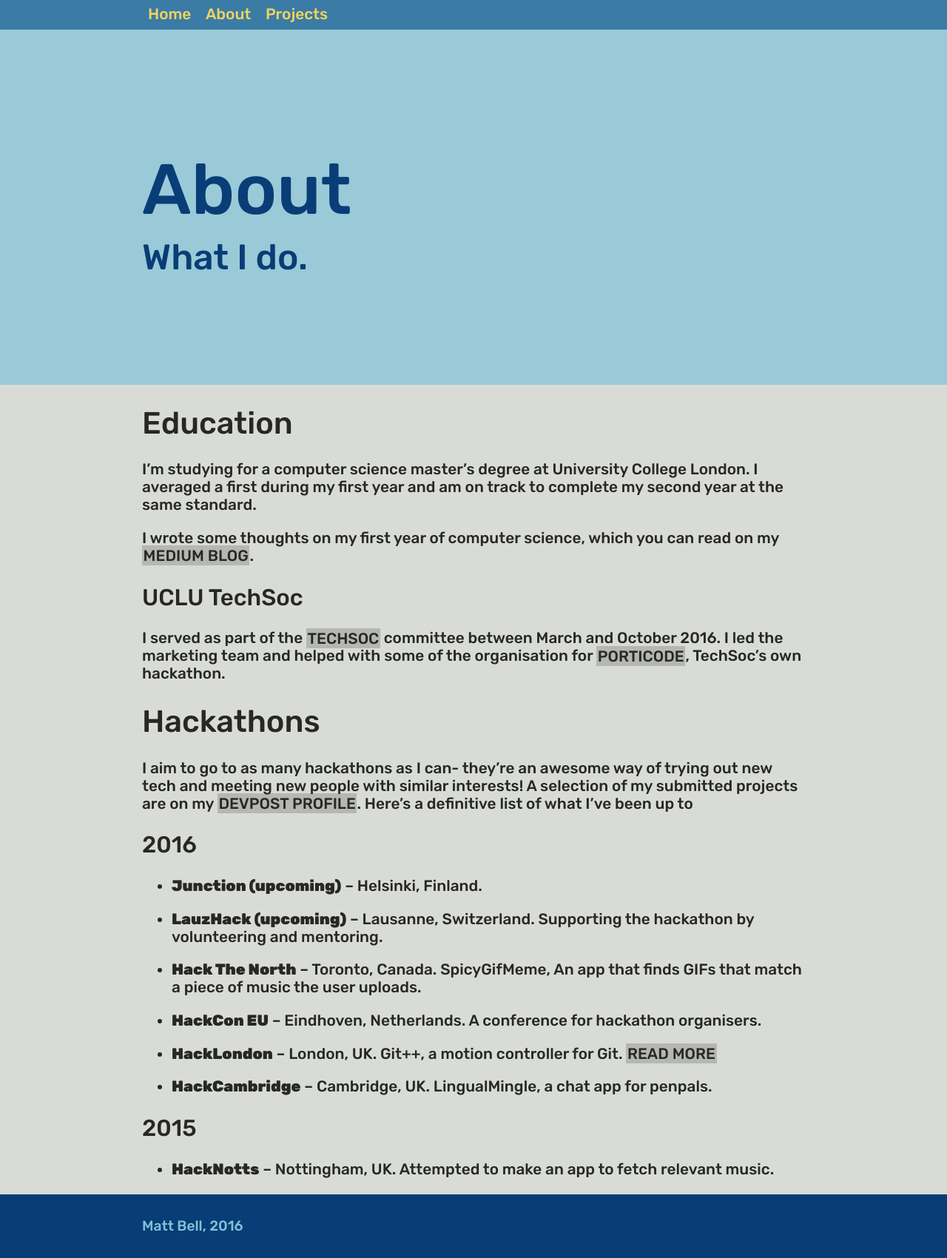
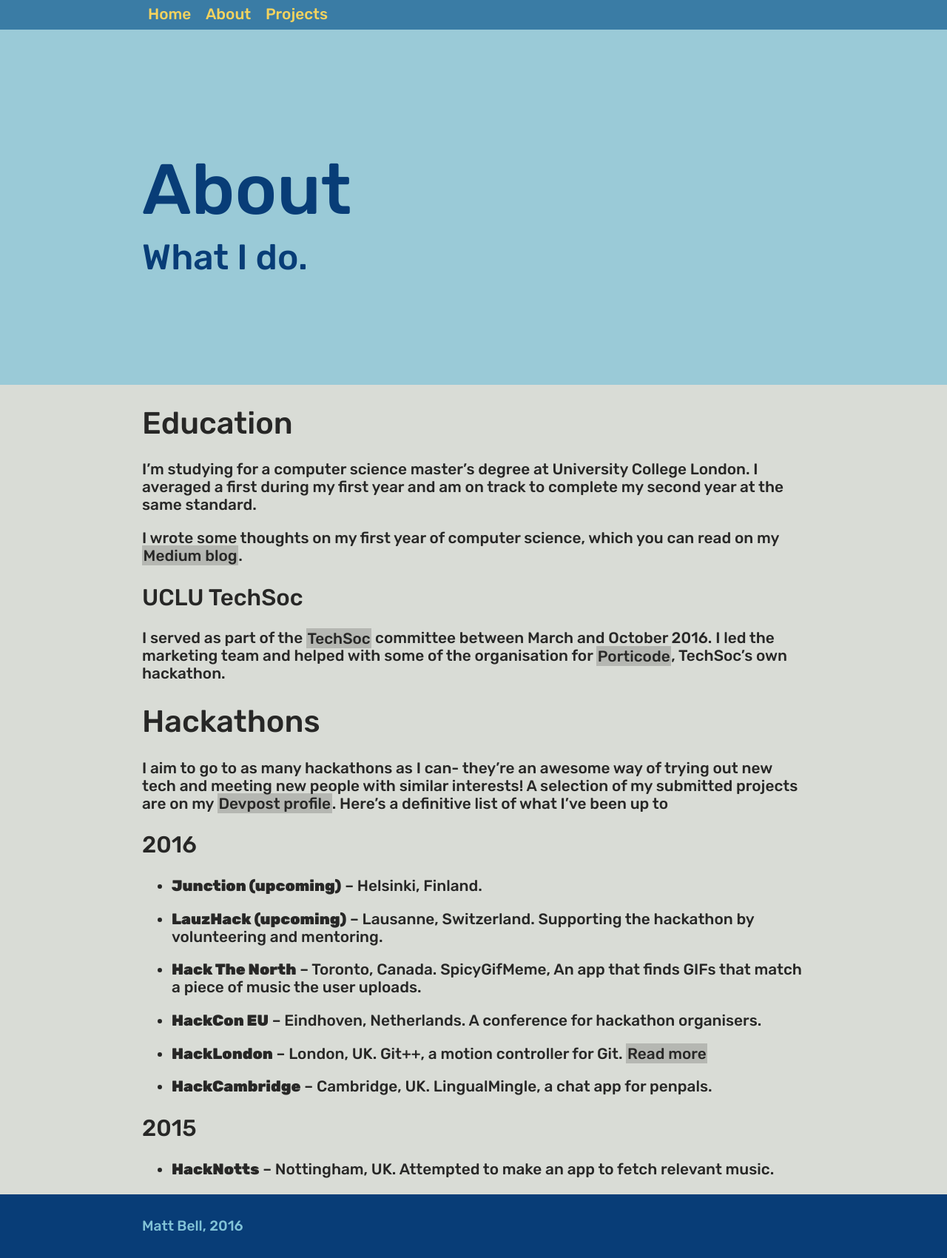
Before and after one commit to maisieccino/mbellgb.github.io, a Jekyll site: the page built from about.md, in a window 1280 px wide. Shown: the whole page at 74% size. Built offline with Jekyll 4.4.1, drawn with Linux system fonts in a browser that asks for light colours; nearby versions of some CDN libraries.

Commit message:
Add description to home page

```diff
--- a/_layouts/home.html
+++ b/_layouts/home.html
@@ -8,6 +8,7 @@
 </div>
 
 <div class="main">
+    {{ content }}
     <h1>Latest Projects</h1>
     <div class="cards-3">
         {% assign projects = site.projects | limit: 3 %}
--- a/assets/css/main.css
+++ b/assets/css/main.css
@@ -81,7 +81,7 @@
 
 nav a:hover { background-color: rgba(39, 39, 38, 0.2); }
 
-.main a:not(.button) { color: inherit; text-decoration: none; text-transform: uppercase; padding: 0.1rem; background: rgba(39, 39, 38, 0.2); }
+.main a:not(.button) { color: inherit; text-decoration: none; padding: 0.1rem; background: rgba(39, 39, 38, 0.2); }
 
 .main a:not(.button):hover { color: #D9DCD6; background: #272726; }
 
--- a/assets/scss/_text.scss
+++ b/assets/scss/_text.scss
@@ -1,7 +1,6 @@
 .main a:not(.button) {
     color: inherit;
     text-decoration: none;
-    text-transform: uppercase;
     padding: 0.1rem;
     background: rgba($color-black, 0.2);
 
```
Also changed, not shown: index.md (+2 -0 lines), 2 other files.
